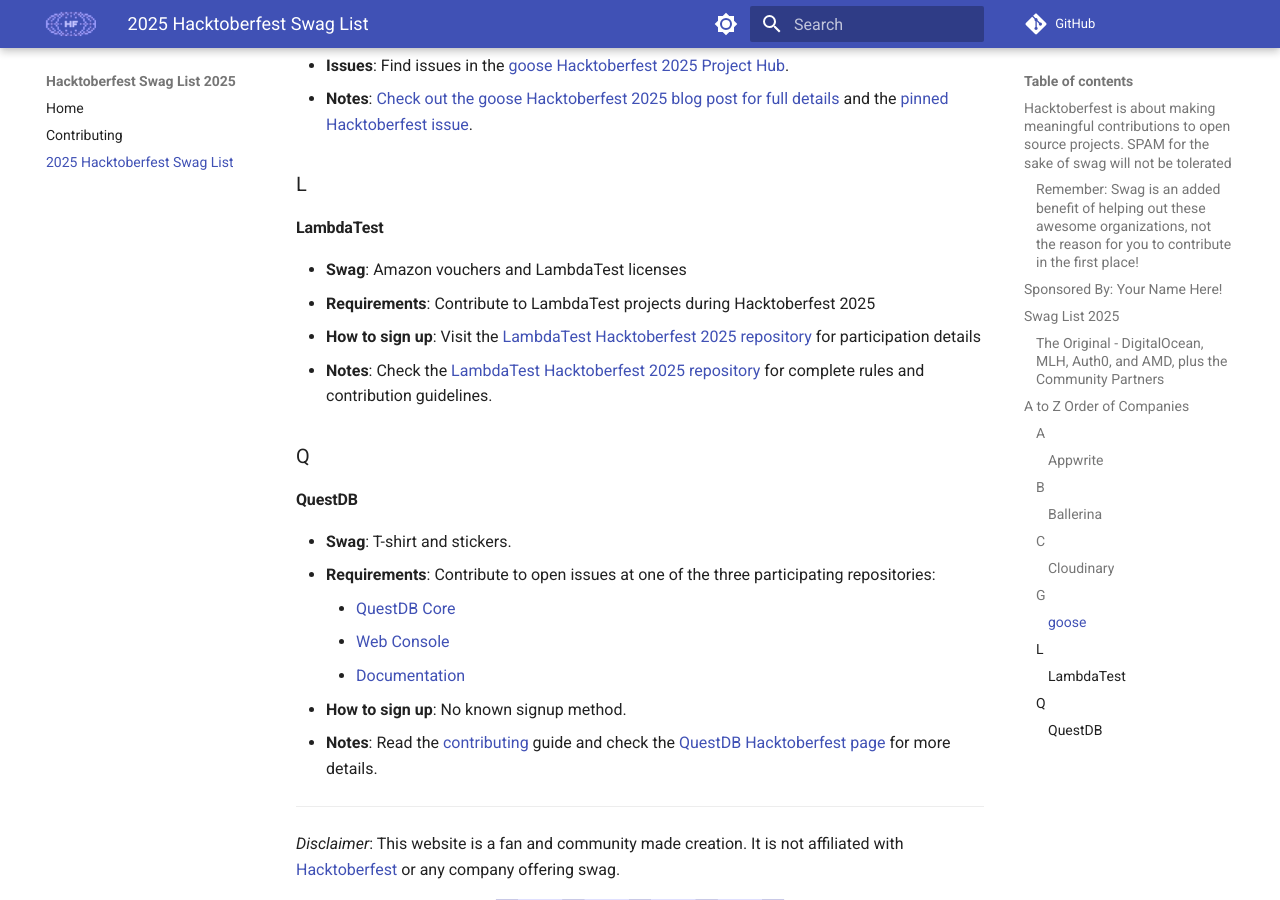
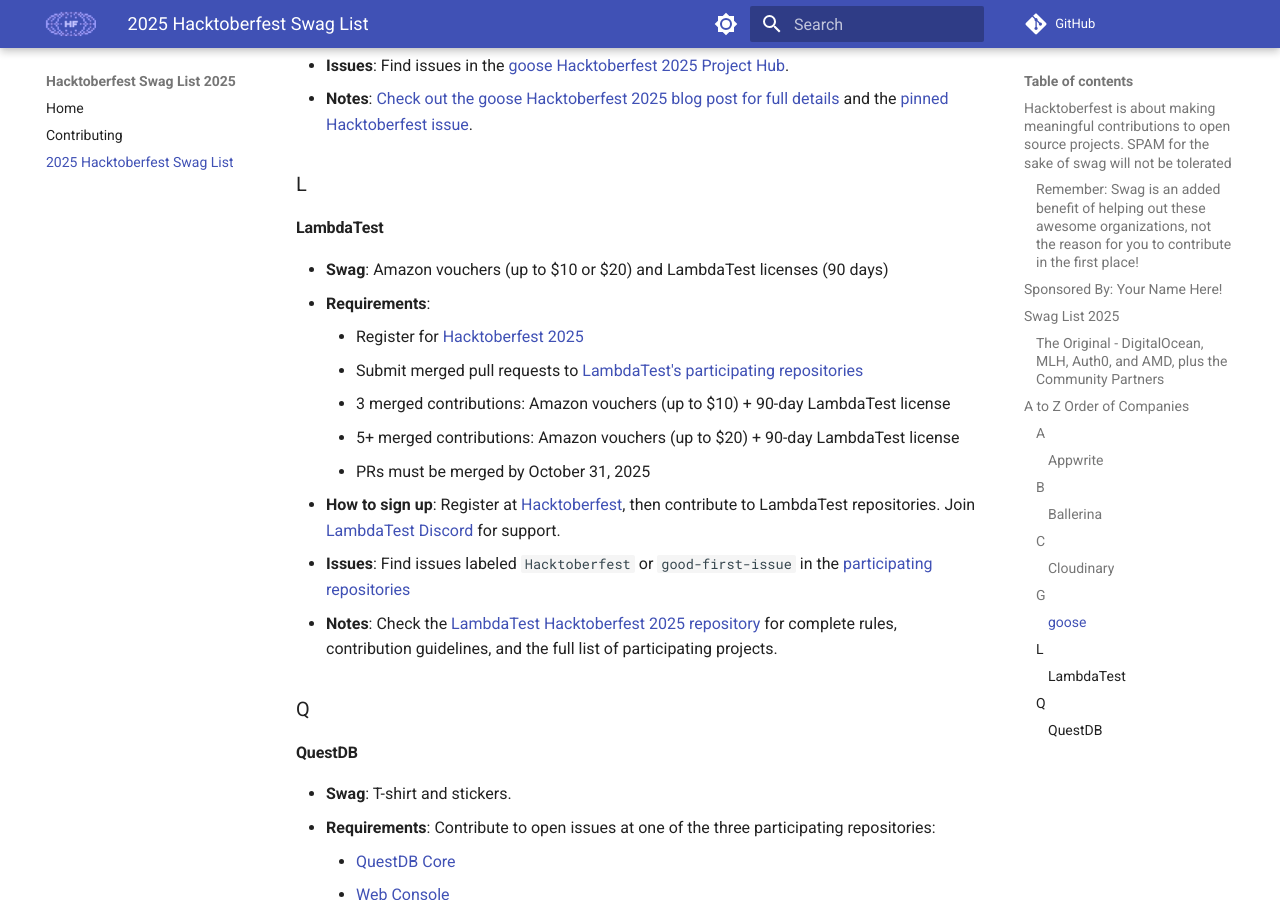
Before and after one commit to crweiner/hacktoberfest-swag-list, an MkDocs documentation site: the page built from docs/list.md, in a window 1280 px wide and 900 px high, scrolled down 2873 px. Built offline with MkDocs 1.6.1 and Material for MkDocs 9.7.7, drawn with Linux system fonts in a browser that asks for light colours; plug-ins that fetch from the network failed and are left out; comment, search, counter and statistics services are not loaded.

Commit message:
Update list.md

```diff
--- a/docs/list.md
+++ b/docs/list.md
@@ -84,10 +84,16 @@
 
 #### **LambdaTest**
 
-- **Swag**: Amazon vouchers and LambdaTest licenses
-- **Requirements**: Contribute to LambdaTest projects during Hacktoberfest 2025
-- **How to sign up**: Visit the [LambdaTest Hacktoberfest 2025 repository](https://github.com/LambdaTest/lambdatest-hacktoberfest-2025) for participation details
-- **Notes**: Check the [LambdaTest Hacktoberfest 2025 repository](https://github.com/LambdaTest/lambdatest-hacktoberfest-2025) for complete rules and contribution guidelines.
+- **Swag**: Amazon vouchers (up to $10 or $20) and LambdaTest licenses (90 days)
+- **Requirements**:
+    - Register for [Hacktoberfest 2025](https://hacktoberfest.com)
+    - Submit merged pull requests to [LambdaTest's participating repositories](https://github.com/LambdaTest/lambdatest-hacktoberfest-2025#-projects-you-can-contribute-to)
+    - 3 merged contributions: Amazon vouchers (up to $10) + 90-day LambdaTest license
+    - 5+ merged contributions: Amazon vouchers (up to $20) + 90-day LambdaTest license
+    - PRs must be merged by October 31, 2025
+- **How to sign up**: Register at [Hacktoberfest](https://hacktoberfest.com), then contribute to LambdaTest repositories. Join [LambdaTest Discord](https://discord.gg/nTsCr6Dr) for support.
+- **Issues**: Find issues labeled `Hacktoberfest` or `good-first-issue` in the [participating repositories](https://github.com/LambdaTest/lambdatest-hacktoberfest-2025#-projects-you-can-contribute-to)
+- **Notes**: Check the [LambdaTest Hacktoberfest 2025 repository](https://github.com/LambdaTest/lambdatest-hacktoberfest-2025) for complete rules, contribution guidelines, and the full list of participating projects.
 
 ### Q
 
```
